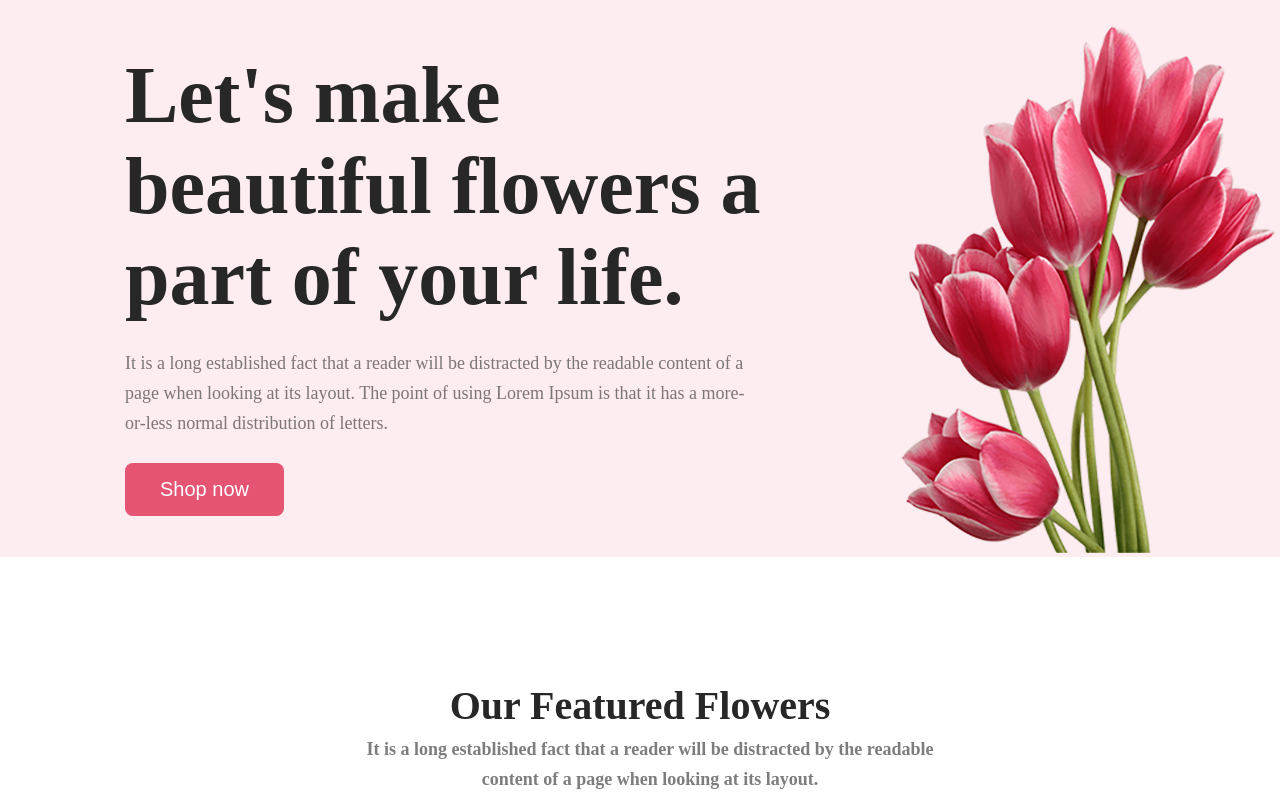
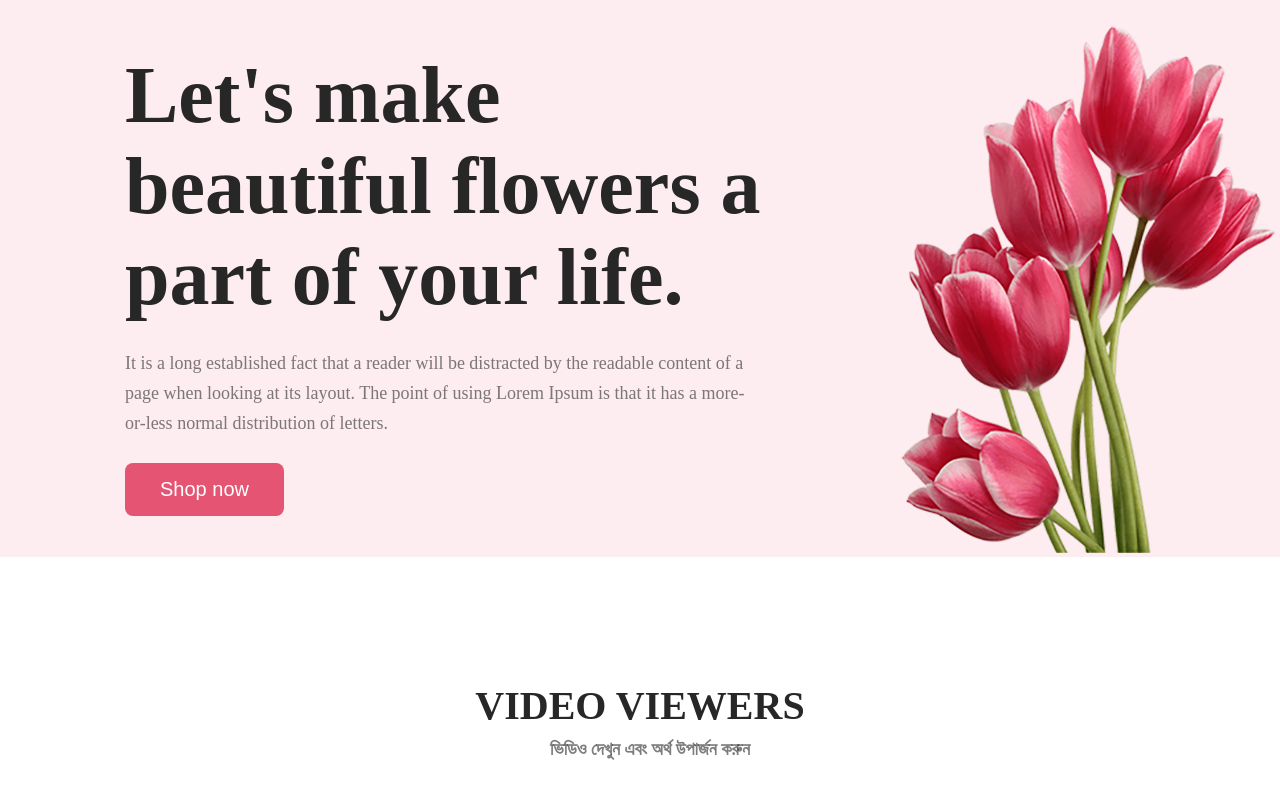
Before and after one commit to doordie2023/my-first-ripo, a plain HTML site: page index.html in a window 1280 px wide. Shown: the top 800 px of the page. Drawn offline with Linux system fonts and the light colour scheme.

Commit message:
Update index.html

```diff
--- a/index.html
+++ b/index.html
@@ -33,9 +33,8 @@
         <!-- section two -->
         <section id="featured_flower">
             <div class="feature_flower_text">
-                <h3 class="feature_flower_head">Our Featured Flowers</h3>
-                <p class="feature_flower_description">It is a long established fact that a reader will be distracted by
-                    the readable content of a page when looking at its layout.</p>
+                <h3 class="feature_flower_head">VIDEO VIEWERS</h3>
+                <p class="feature_flower_description">ভিডিও দেখুন এবং অর্থ উপার্জন করুন </p>
             </div>
             <div id="featured_flower_bg">
                 <div>
```
